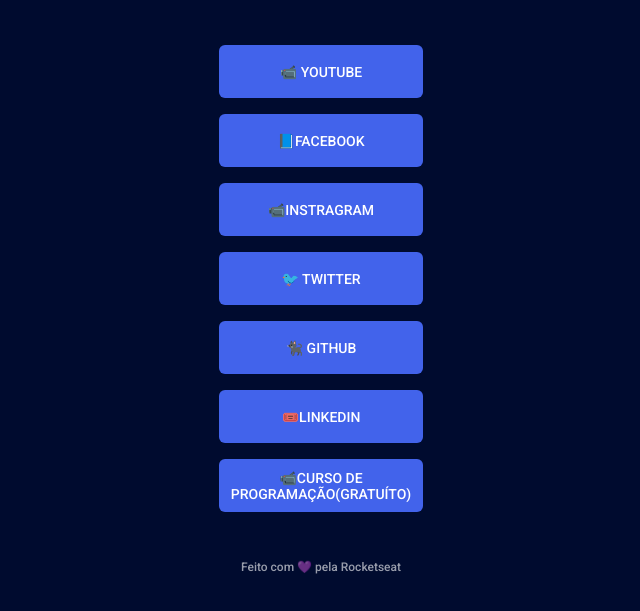
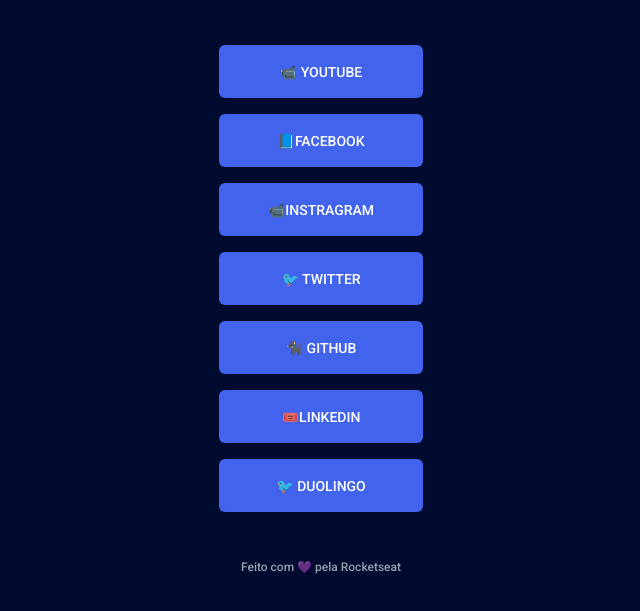
Before and after one commit to flaviohenriquegomesdasilva3/Web1, a plain HTML site: page index.html in a window 1280 px wide. Shown: the part 261-872 px from the top of the page, without its empty margins (319-959 px from the left). Drawn offline with Linux system fonts and the light colour scheme.

Commit message:
substituí link discovery MaikBrito por link do meu Duolingo

```diff
--- a/index.html
+++ b/index.html
@@ -36,7 +36,7 @@
         <li>
           <a href="https://www.linkedin.com/in/fl%C3%A1vio-henrique-gomes-da-silva-534716244/"target="_blank"> 🎟️Linkedin</a>
         <li>
-          <a href="https://discover.maykbrito.dev"target="_blank">📹Curso de Programação(gratuíto)</a>
+          <a href="https://pt.duolingo.com/skill/en/Intro/1"target="_blank"> 🐦 Duolingo</a>
 
         </li>
         </li>
```
